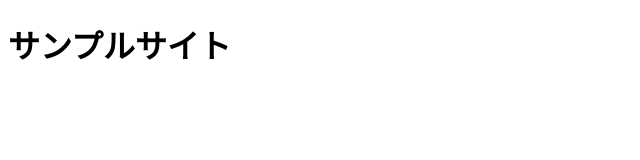
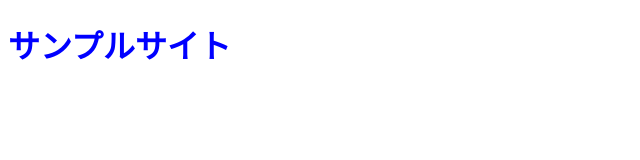
Before and after one commit to 9rvLU/PRACTICE_nodejs_httpServer, a website: page views/index.html in a window 1280 px wide. Shown: the whole page, without its empty margins (0-640 px from the left). Drawn offline with Linux system fonts and the light colour scheme.

Commit message:
Add stylesheet

```diff
--- a/views/index.html
+++ b/views/index.html
@@ -3,6 +3,9 @@
  <head>
    <meta charset="utf-8">
    <title>サンプルサイト</title>
+
+   <link rel="stylesheet" href="./style.css"/>
+
  </head>
  <body>
 
--- /dev/null
+++ b/views/style.css
@@ -0,0 +1,3 @@
+h1 {
+    color: blue;
+}
```
